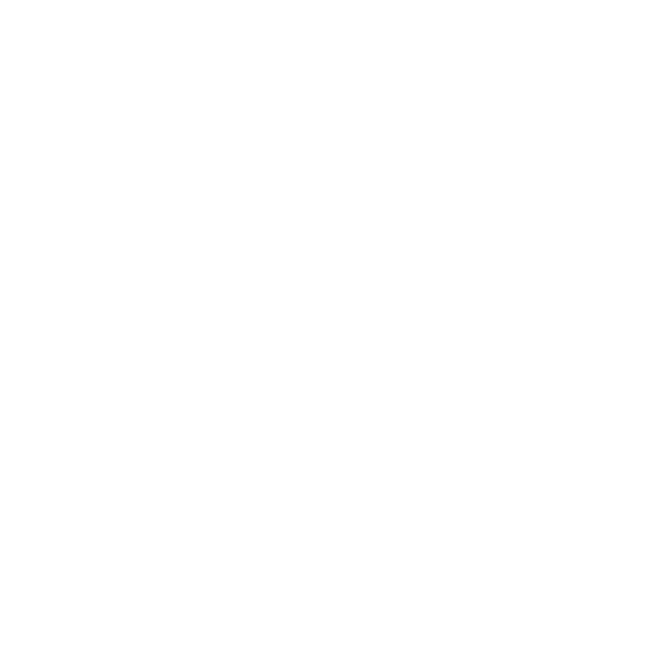
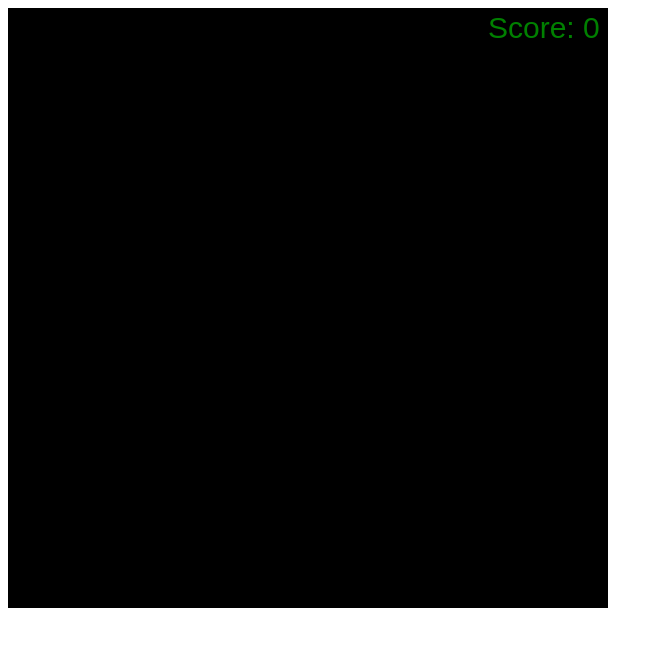
Before and after one commit to hspedro/snake-js, a plain HTML site: page index.html in a window 1280 px wide. Shown: the whole page, without its empty margins (0-663 px from the left). Drawn offline with Linux system fonts and the light colour scheme.

Commit message:
feat: add snake.js with Board class
The board class abstracts canvas manipulations, such as drawing the game
rectangle, score and so on. Also, added a `mainLoop()` function on the
`window.onload` to draw canvas.

The FPS of the game is given by the dividing factor inside
`mainLoop()`.

```diff
--- a/index.html
+++ b/index.html
@@ -6,5 +6,6 @@
     </head>
     <body>
         <canvas id="canvas" width="600" height="600"></canvas>
+        <script src="snake.js"></script>
     </body>
 </html>
--- /dev/null
+++ b/snake.js
@@ -0,0 +1,58 @@
+'use strict'
+
+class Board {
+    constructor() {
+        this.ref = document.getElementById('canvas');
+        this.ctx = this.ref.getContext('2d');
+    }
+
+    getTextPadding(text) {
+        const paddingPerChar = 20;
+        return 100 + (paddingPerChar * `${text}`.length);
+    }
+
+    setScore(score = 0) {
+        this.ctx.font = '30px Arial';
+        this.ctx.fillStyle = 'green';
+        this.ctx.fillText(
+            `Score: ${score}`,
+            this.ref.width - this.getTextPadding(score),
+            30,
+        );
+    }
+
+    clear() {
+        this.ctx.clearRect(0, 0, this.ref.width, this.ref.height);
+    }
+
+    drawRect (x, y, color) {
+        this.ctx.fillStyle = color;
+        this.ctx.fillRect(x, y, this.ref.width, this.ref.height);
+    }
+}
+
+const board = new Board();
+
+const draw = () => {
+    board.drawRect(0, 0, 'black');
+    board.drawRect(0, 0);
+
+    // TODO: add score based on snake size
+    board.setScore();
+
+    // TODO: draw apple
+}
+
+const show = () => {
+    board.clear();
+    draw();
+}
+
+const mainLoop = () => {
+    const FPS = 15;
+    setInterval(show, 1000/FPS);
+}
+
+window.onload = () => {
+    mainLoop();
+}
```
